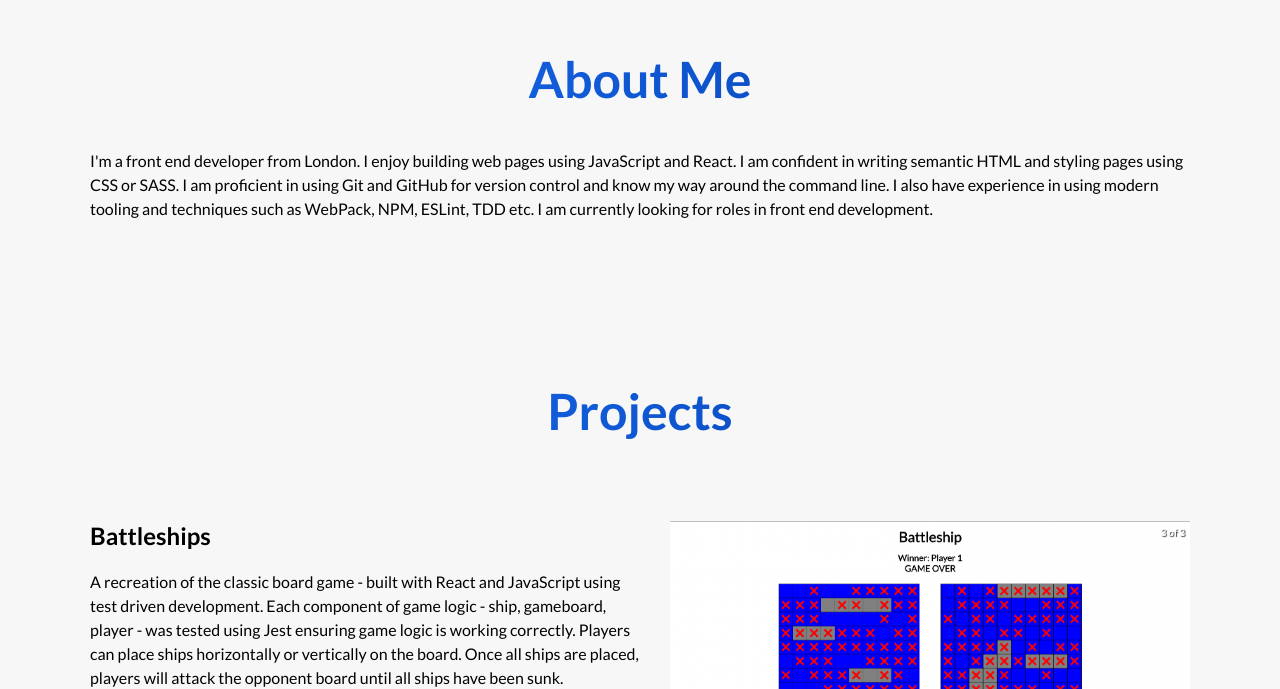
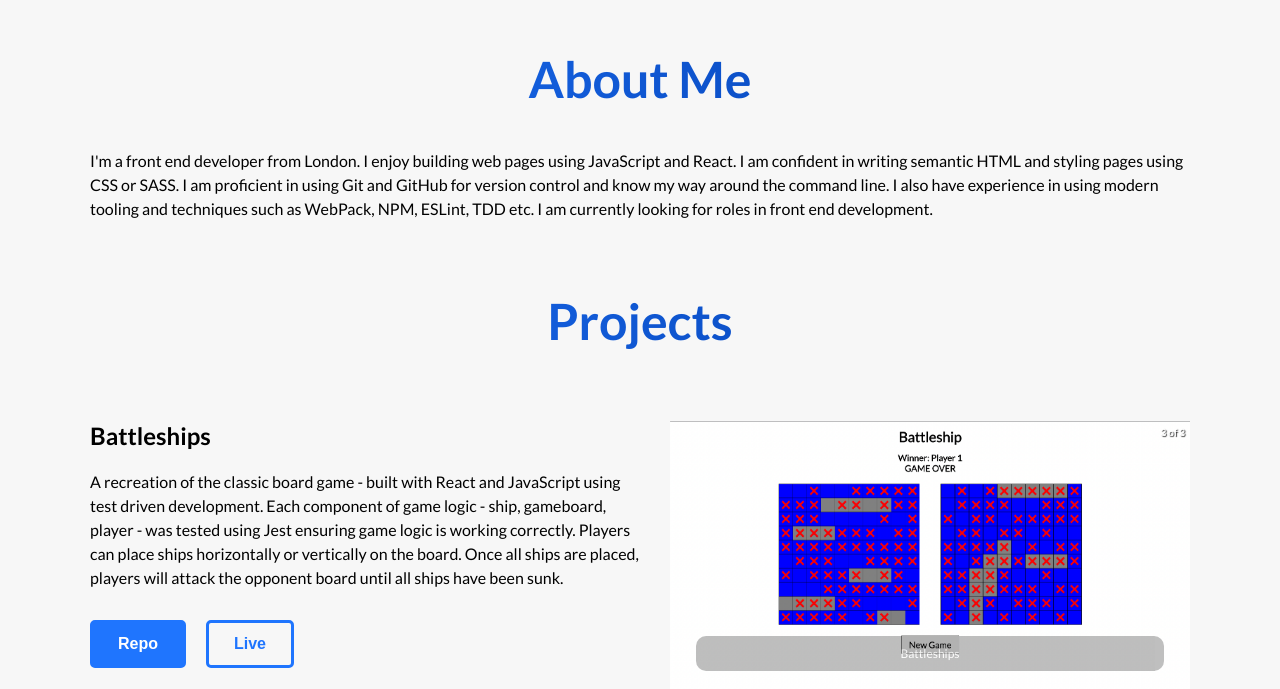
Before and after one commit to sultanp91/portfolio, a React (Create React App) app: page / in a window 1280 px wide. Shown: the part 791-1480 px from the top of the page. Built offline with nearby package versions, Linux system fonts and the light colour scheme.

Commit message:
added contact component

```diff
--- a/src/App.css
+++ b/src/App.css
@@ -66,7 +66,7 @@
 /* About section */
 
 .about-section {
-  padding-bottom: 8rem;
+  padding-bottom: 3rem;
   max-width: 110rem;
   width: 95%;
   margin: 0 auto;
@@ -94,7 +94,7 @@
 .projects-section__heading {
   font-size: 5rem;
   text-align: center;
-  padding: 8rem 0;
+  padding: 4rem 0 7rem;
 }
 
 .projects-section-item {
@@ -115,6 +115,7 @@
 .projects-section-text__content {
   font-size: 1.6rem;
   line-height: 1.5;
+  color: inherit;
 }
 
 .projects-section__carousel {
@@ -129,6 +130,7 @@
   font-weight: 600;
   border-radius: 5px;
   transition: all 0.2s ease;
+  border: solid 3px #1f75fe;
 }
 
 .projects-section-text__button:hover {
@@ -143,10 +145,8 @@
   margin-right: 2rem;
   background-color: #1f75fe;
   color: #fff;
-  border: none;
 }
 .projects-section-text__button-2 {
-  border: solid 3px #1f75fe;
   background-color: transparent;
   color: #1f75fe;
 }
@@ -154,6 +154,7 @@
 @media screen and (max-width: 800px) {
   .projects-section-item {
     flex-direction: column;
+    margin-bottom: 5rem;
   }
   .projects-section-text__heading {
     text-align: center;
--- a/src/App.js
+++ b/src/App.js
@@ -4,6 +4,7 @@ import Hero from "./components/hero";
 import Nav from "./components/nav";
 import About from "./components/about";
 import ProjectsSection from "./components/projectssection";
+import Contact from "./components/contact";
 
 function App() {
   return (
@@ -12,6 +13,7 @@ function App() {
       <Hero />
       <About />
       <ProjectsSection />
+      <Contact />
     </div>
   );
 }
--- /dev/null
+++ b/src/components/contact.js
@@ -0,0 +1,47 @@
+import React from "react";
+
+function Contact() {
+  return (
+    <div className="contact-section">
+      <h2>Contact</h2>
+      <p>Feel free to contact me about </p>
+      <a href="https://github.com/sultanp91" target="_blank" rel="noreferrer">
+        <svg
+          xmlns="http://www.w3.org/2000/svg"
+          width="24"
+          height="24"
+          viewBox="0 0 24 24"
+        >
+          <path d="M19 0h-14c-2.761 0-5 2.239-5 5v14c0 2.761 2.239 5 5 5h14c2.762 0 5-2.239 5-5v-14c0-2.761-2.238-5-5-5zm-4.466 19.59c-.405.078-.534-.171-.534-.384v-2.195c0-.747-.262-1.233-.55-1.481 1.782-.198 3.654-.875 3.654-3.947 0-.874-.312-1.588-.823-2.147.082-.202.356-1.016-.079-2.117 0 0-.671-.215-2.198.82-.64-.18-1.324-.267-2.004-.271-.68.003-1.364.091-2.003.269-1.528-1.035-2.2-.82-2.2-.82-.434 1.102-.16 1.915-.077 2.118-.512.56-.824 1.273-.824 2.147 0 3.064 1.867 3.751 3.645 3.954-.229.2-.436.552-.508 1.07-.457.204-1.614.557-2.328-.666 0 0-.423-.768-1.227-.825 0 0-.78-.01-.055.487 0 0 .525.246.889 1.17 0 0 .463 1.428 2.688.944v1.489c0 .211-.129.459-.528.385-3.18-1.057-5.472-4.056-5.472-7.59 0-4.419 3.582-8 8-8s8 3.581 8 8c0 3.533-2.289 6.531-5.466 7.59z" />
+        </svg>
+      </a>
+      <a
+        href="https://www.linkedin.com/in/sultan-parbes/"
+        target="_blank"
+        rel="noreferrer"
+      >
+        <svg
+          xmlns="http://www.w3.org/2000/svg"
+          width="24"
+          height="24"
+          viewBox="0 0 24 24"
+        >
+          <path d="M19 0h-14c-2.761 0-5 2.239-5 5v14c0 2.761 2.239 5 5 5h14c2.762 0 5-2.239 5-5v-14c0-2.761-2.238-5-5-5zm-11 19h-3v-11h3v11zm-1.5-12.268c-.966 0-1.75-.79-1.75-1.764s.784-1.764 1.75-1.764 1.75.79 1.75 1.764-.783 1.764-1.75 1.764zm13.5 12.268h-3v-5.604c0-3.368-4-3.113-4 0v5.604h-3v-11h3v1.765c1.396-2.586 7-2.777 7 2.476v6.759z" />
+        </svg>
+      </a>
+      <a href="mailto: sultanp@gmail.com" target="_blank" rel="noreferrer">
+        <svg
+          width="24"
+          height="24"
+          xmlns="http://www.w3.org/2000/svg"
+          fill-rule="evenodd"
+          clip-rule="evenodd"
+        >
+          <path d="M19 24h-14c-2.761 0-5-2.239-5-5v-14c0-2.761 2.239-5 5-5h14c2.762 0 5 2.239 5 5v14c0 2.761-2.238 5-5 5zm-.141-6.333c.63 0 1.141-.512 1.141-1.142v-9.05c0-.63-.511-1.142-1.141-1.142h-13.718c-.63 0-1.141.512-1.141 1.142v9.05c0 .63.511 1.142 1.141 1.142h13.718zm-6.859-4.058l-6.228-4.321-.014 7.712h12.457v-7.712l-6.215 4.321zm5.913-6.609c-1.745 1.215-5.913 4.153-5.913 4.153l-5.947-4.153h11.86z" />
+        </svg>
+      </a>
+    </div>
+  );
+}
+
+export default Contact;
--- a/src/components/projectdata.js
+++ b/src/components/projectdata.js
@@ -53,14 +53,16 @@ export const projectData = [
   },
   {
     title: "The Next Web Clone",
-    description: "A HTML/CSS clone of The Next Web homepage....",
+    description:
+      "A HTML/CSS clone of The Next Web homepage. The aim of this p[roject was to practice creating responsive layouts which scale content and layout to best fit the user device. TNW has different layouts which",
     images: [tnw1, tnw2, tnw3],
     repo: "https://github.com/sultanp91/the-next-web-clone",
     live: "https://sultanp91.github.io/the-next-web-clone/",
   },
   {
     title: "New Scientist Page Clone",
-    description: "A clone of a New Scientist article.....",
+    description:
+      "A clone of a New Scientist articcle page. In this project the goal was to practice positioning methods. In this project I mainly used grid and flexbox to position elements.",
     images: [ns1, ns2],
     repo: "https://github.com/sultanp91/new-scientist-article",
     live: "https://sultanp91.github.io/new-scientist-article/",
--- a/src/index.css
+++ b/src/index.css
@@ -12,4 +12,5 @@ html {
 body {
   font-family: "Lato";
   background-color: #f7f7f7;
+  color: #000;
 }
```
